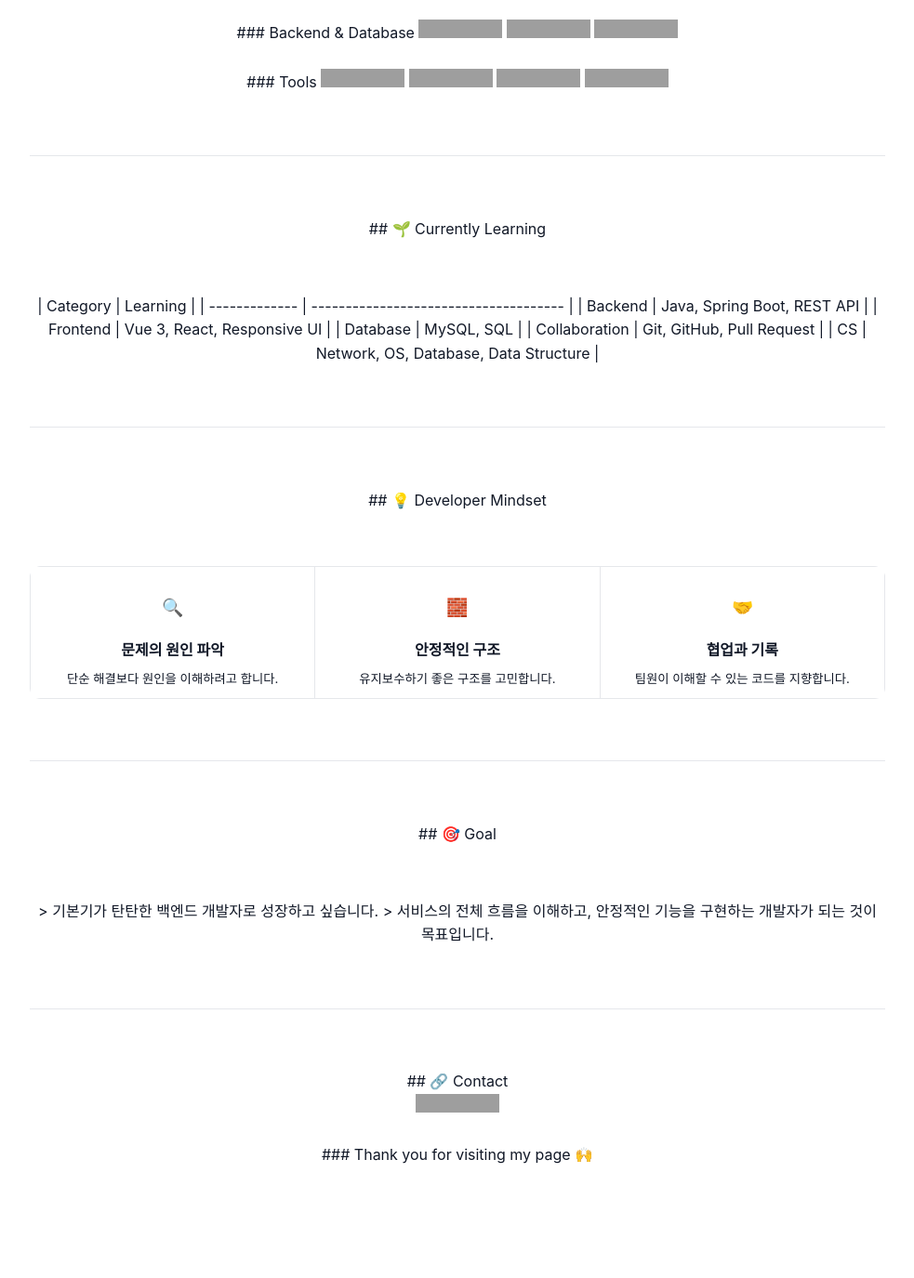
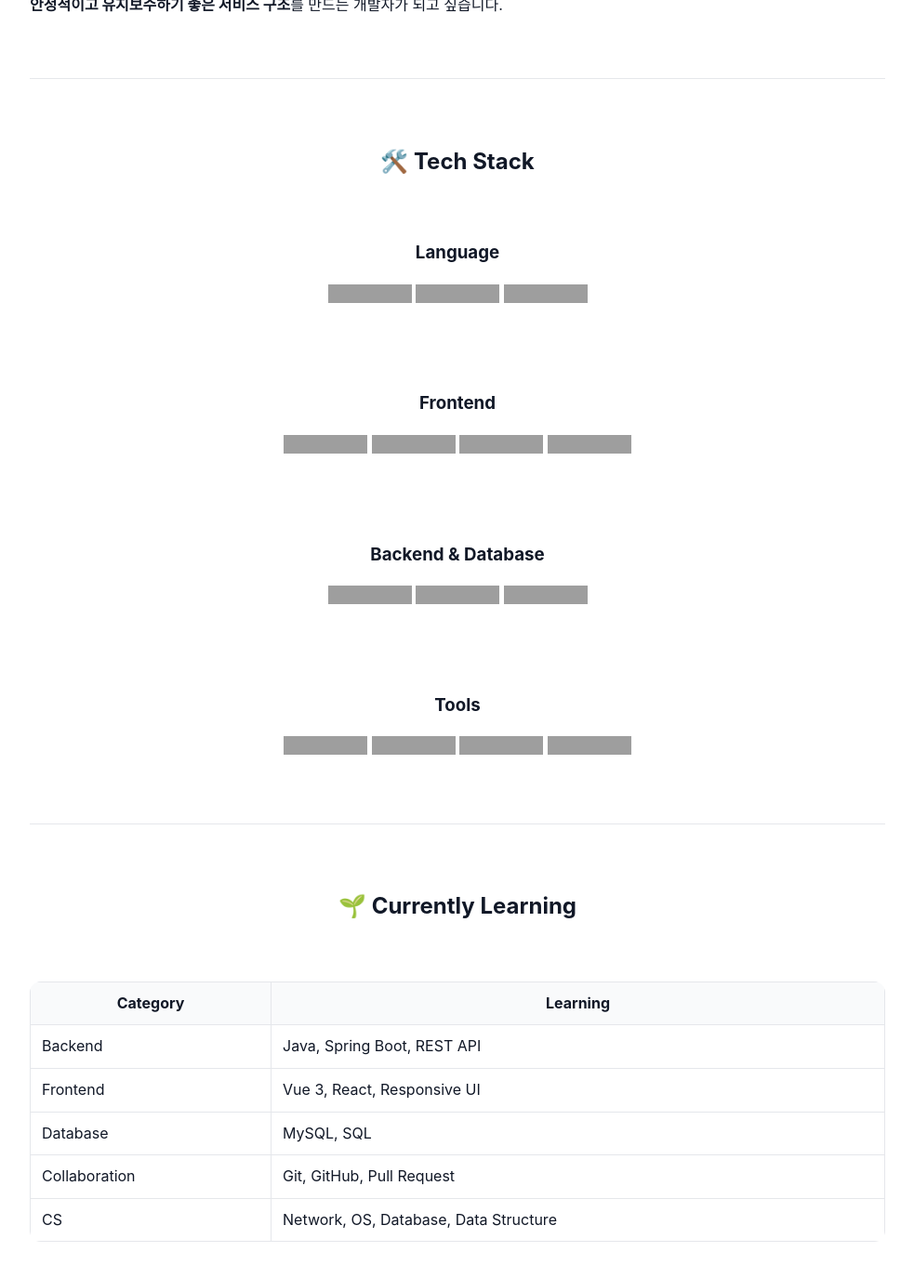
Before and after one commit to hyeonjin6530/git-together, a Jekyll site: the page built from jaehan/index.md, in a window 1280 px wide and 1400 px high, scrolled down 883 px. Shown: the top 1375 px of the window at 93% size, without its empty margins (148-1131 px from the left). Built offline with Jekyll 4.4.1, drawn with Linux system fonts in a browser that asks for light colours; before the commit the page ends 2195 px from its top, so only the background shows below that; some of the changed text lies outside the part shown; grey boxes are pictures that could not be loaded.

Commit message:
[fix] .md 깨지는 에러 해결 (#20)
* feat: 깃허브 페이지 설정

* Create CNAME

* Delete CNAME

* docs: Add team member links to index.md

* fix: 버그 수정

* Update index.md

* Update index.md

* Update index.md

* Update index.md

* Update index.md

* fix(pages): render markdown inside centered divs

Enable kramdown parsing inside <div align=\"center\"> blocks and make team names clickable on the root index.

Made-with: Cursor

---------

Co-authored-by: cxfls <leecxfls@gmail.com>
Co-authored-by: cxfls <106877669+cxfls@users.noreply.github.com>

```diff
--- a/jaehan/index.md
+++ b/jaehan/index.md
@@ -3,7 +3,7 @@ layout: default
 title: jaehan
 ---
 
-<div align="center">
+<div align="center" markdown="1">
 
 <br />
 
@@ -31,7 +31,7 @@ title: jaehan
 
 <br />
 
-<div align="center">
+<div align="center" markdown="1">
 
 ## 🧑‍💻 About Me
 
@@ -53,7 +53,7 @@ title: jaehan
 
 <br />
 
-<div align="center">
+<div align="center" markdown="1">
 
 ## 🛠 Tech Stack
 
@@ -61,7 +61,7 @@ title: jaehan
 
 <br />
 
-<div align="center">
+<div align="center" markdown="1">
 
 ### Language
 
@@ -106,7 +106,7 @@ title: jaehan
 
 <br />
 
-<div align="center">
+<div align="center" markdown="1">
 
 ## 🌱 Currently Learning
 
@@ -114,7 +114,7 @@ title: jaehan
 
 <br />
 
-<div align="center">
+<div align="center" markdown="1">
 
 | Category      | Learning                              |
 | ------------- | ------------------------------------- |
@@ -132,7 +132,7 @@ title: jaehan
 
 <br />
 
-<div align="center">
+<div align="center" markdown="1">
 
 ## 💡 Developer Mindset
 
@@ -140,7 +140,7 @@ title: jaehan
 
 <br />
 
-<div align="center">
+<div align="center" markdown="1">
 
 <table>
   <tr>
@@ -173,7 +173,7 @@ title: jaehan
 
 <br />
 
-<div align="center">
+<div align="center" markdown="1">
 
 ## 🎯 Goal
 
@@ -181,7 +181,7 @@ title: jaehan
 
 <br />
 
-<div align="center">
+<div align="center" markdown="1">
 
 > 기본기가 탄탄한 백엔드 개발자로 성장하고 싶습니다.
 > 서비스의 전체 흐름을 이해하고, 안정적인 기능을 구현하는 개발자가 되는 것이 목표입니다.
@@ -194,7 +194,7 @@ title: jaehan
 
 <br />
 
-<div align="center">
+<div align="center" markdown="1">
 
 ## 🔗 Contact
 
```
Also changed, not shown: chaerin/index.md (+11 -11 lines), dohyun/index.md (+11 -11 lines), hyejin/index.md (+11 -11 lines), hyunjin/index.md (+10 -10 lines), index.md (+9 -9 lines).
